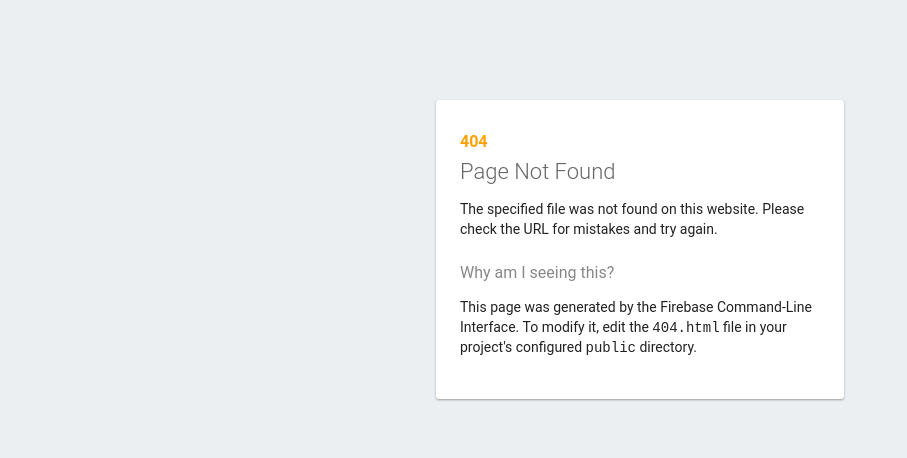
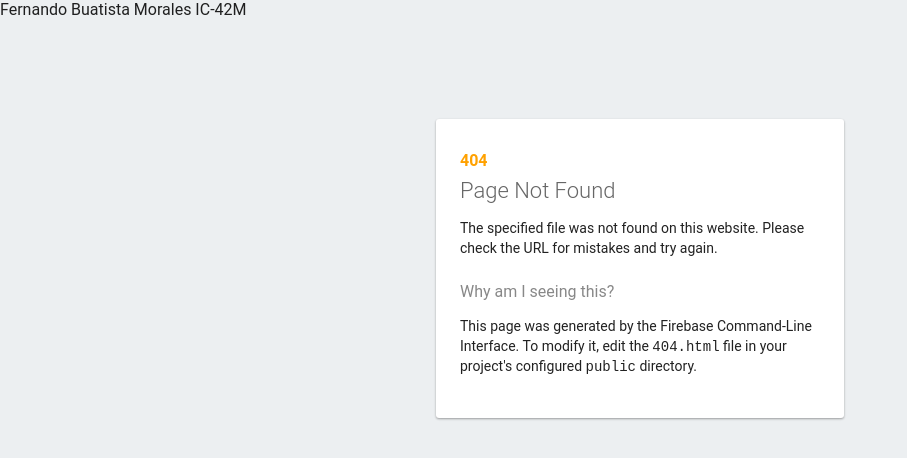
Before and after one commit to Bardoock391/Fernando1, a plain HTML site: page public/404.html in a window 1280 px wide. Shown: the whole page, without its empty margins (0-907 px from the left). Drawn offline with Linux system fonts and the light colour scheme.

Commit message:
Agregar Nombre

```diff
--- a/public/404.html
+++ b/public/404.html
@@ -22,12 +22,14 @@
     </style>
   </head>
   <body>
+    <footer>Fernando Buatista Morales IC-42M</footer>
     <div id="message">
       <h2>404</h2>
       <h1>Page Not Found</h1>
       <p>The specified file was not found on this website. Please check the URL for mistakes and try again.</p>
       <h3>Why am I seeing this?</h3>
-      <p>This page was generated by the Firebase Command-Line Interface. To modify it, edit the <code>404.html</code> file in your project's configured <code>public</code> directory.</p>
+      <p>This page   was generated by the Firebase Command-Line Interface. To modify it, edit the <code>404.html</code> file in your project's configured <code>public</code> directory.</p>
     </div>
+
   </body>
 </html>
```
